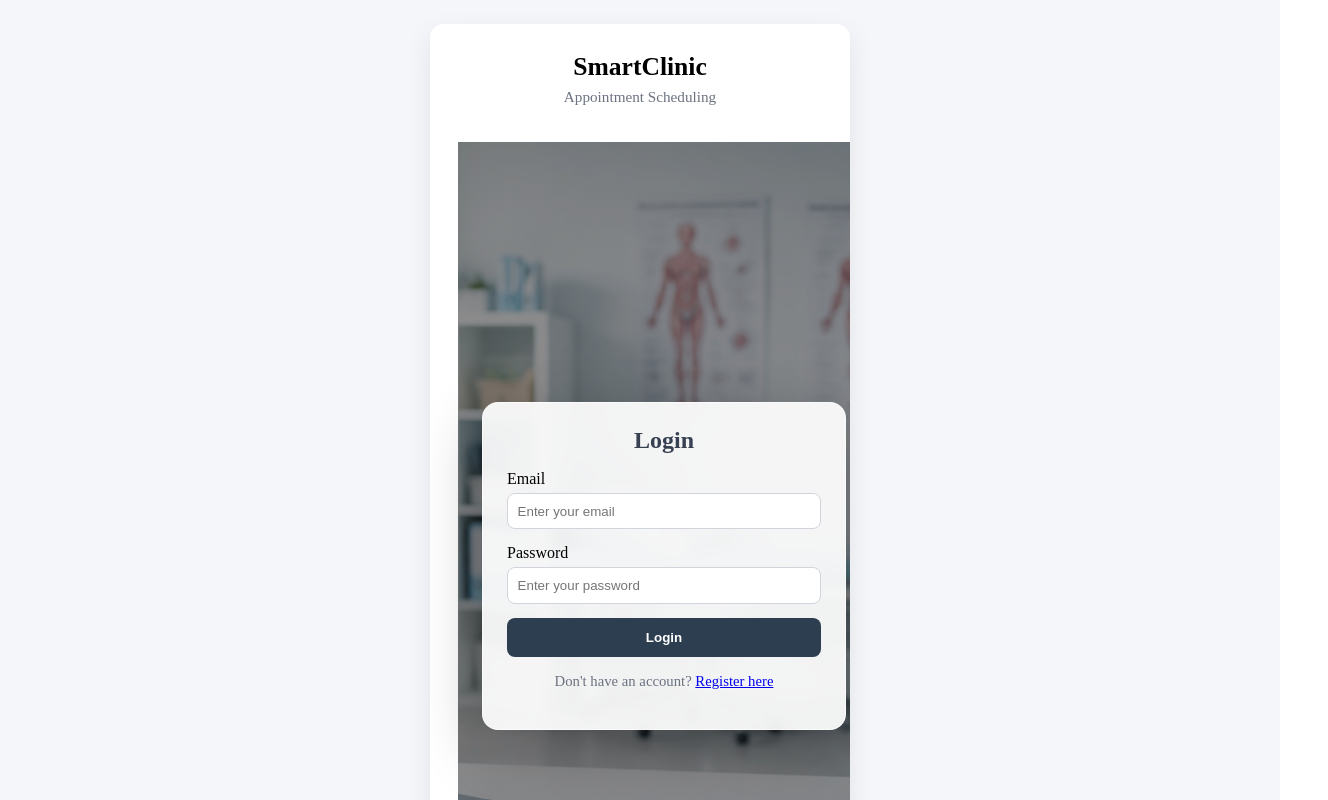
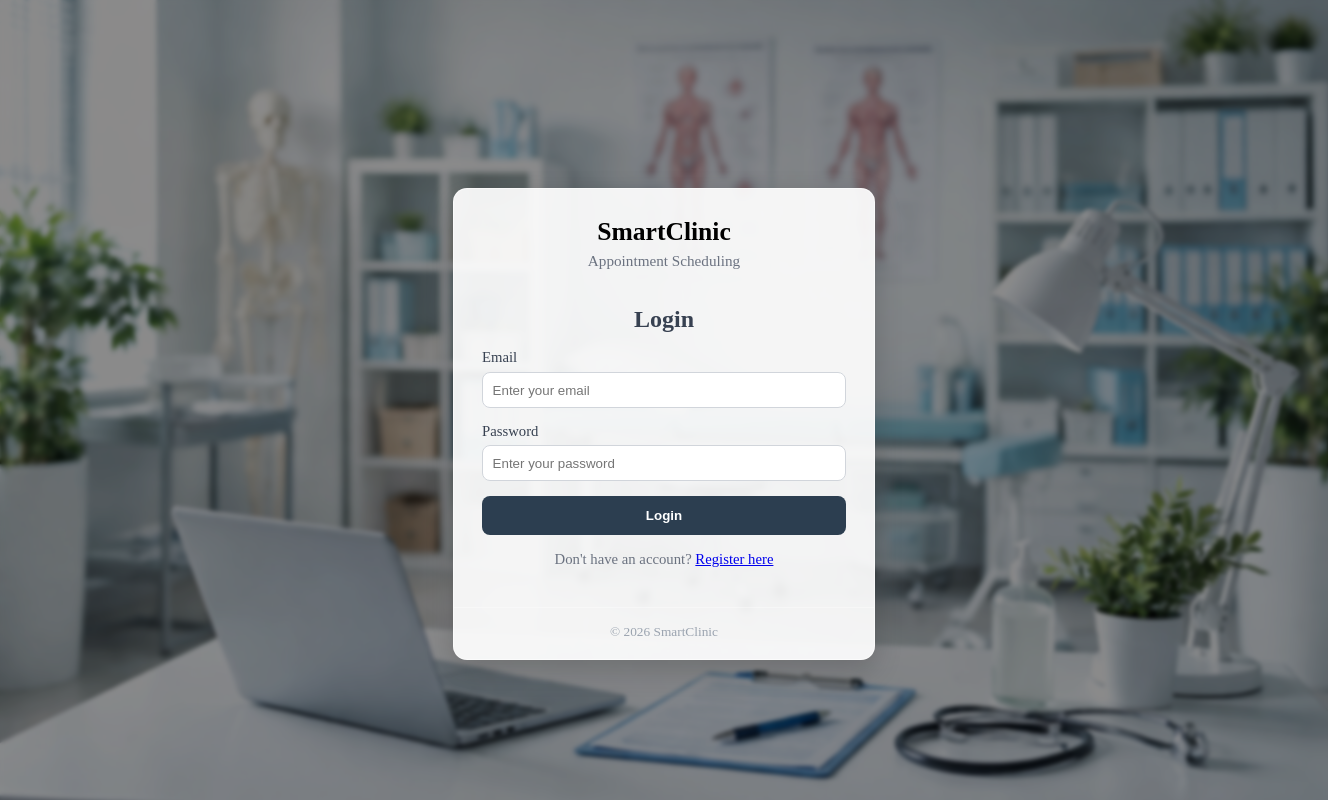
Before and after one commit to AdrianoLMedeiros/Smart-Clinic, a Vue app in the folder frontend/: page /login in a window 1280 px wide. Shown: the top 800 px of the page, 1328 px wide, since content can reach past the window. Built offline with nearby package versions, Linux system fonts and the light colour scheme; no server answers.

Commit message:
feat(ui): background adjustments, both guest anda athenticated layouts

```diff
--- a/frontend/src/layouts/AuthenticatedLayout.vue
+++ b/frontend/src/layouts/AuthenticatedLayout.vue
@@ -15,10 +15,13 @@ import AppHeader from "@/components/AppHeader.vue";
 <style scoped>
 .layout {
   min-height: 100vh;
-  background: #f4f6f9;
+  background: linear-gradient(180deg, #eef4fb 0%, #f7f9fc 100%);
 }
 
 .content {
   padding: 2rem;
+  width: 100%;
+  max-width: 1200px;
+  margin: 0 auto;
 }
 </style>
--- a/frontend/src/layouts/GuestLayout.vue
+++ b/frontend/src/layouts/GuestLayout.vue
@@ -1,8 +1,11 @@
 <script setup lang="ts">
+import bgUrl from "@/assets/login-bg.png";
 </script>
 
 <template>
-  <div class="guest">
+  <div class="guest" :style="{ '--guest-bg': `url(${bgUrl})` }">
+    <div class="overlay"></div>
+
     <div class="card">
       <header class="header">
         <h1>SmartClinic</h1>
@@ -23,26 +26,48 @@
 <style scoped>
 .guest {
   min-height: 100vh;
+  width: 100%;
+
   display: flex;
   align-items: center;
   justify-content: center;
-  background: #f4f6f9;
+
   padding: 1.5rem;
+  position: relative;
+
+  background-image: var(--guest-bg);
+  background-size: cover;
+  background-position: center;
+  background-repeat: no-repeat;
+}
+
+/* overlay pra dar contraste */
+.overlay {
+  position: absolute;
+  inset: 0;
+  background: rgba(0, 0, 0, 0.45);
+  backdrop-filter: blur(2px);
 }
 
 .card {
+  position: relative;
+  z-index: 1;
+
   width: 100%;
   max-width: 420px;
-  background: white;
+
+  background: rgba(255, 255, 255, 0.92);
   border-radius: 14px;
-  box-shadow: 0 10px 28px rgba(0, 0, 0, 0.08);
+  box-shadow: 0 10px 28px rgba(0, 0, 0, 0.18);
   overflow: hidden;
+
+  border: 1px solid rgba(255, 255, 255, 0.55);
 }
 
 .header {
   padding: 1.75rem 1.75rem 1rem;
   text-align: center;
-  background: #ffffff;
+  background: transparent;
 }
 
 .header h1 {
@@ -64,6 +89,6 @@
   padding: 0.9rem 1.75rem 1.2rem;
   text-align: center;
   color: #9aa3af;
-  border-top: 1px solid #eef1f5;
+  border-top: 1px solid rgba(255, 255, 255, 0.35);
 }
 </style>
--- a/frontend/src/pages/LoginPage.vue
+++ b/frontend/src/pages/LoginPage.vue
@@ -40,16 +40,14 @@ async function handleLogin() {
 </script>
 
 <template>
-  <!-- WRAPPER FULLSCREEN -->
-  <div class="login-page">
-    <!-- CARD -->
-    <div class="login-card">
+  <div>
     <h2 class="title">Login</h2>
 
     <form @submit.prevent="handleLogin" class="form">
       <div class="form-group">
-          <label>Email</label>
+        <label for="email">Email</label>
         <input
+          id="email"
           v-model="email"
           type="email"
           placeholder="Enter your email"
@@ -59,8 +57,9 @@ async function handleLogin() {
       </div>
 
       <div class="form-group">
-          <label>Password</label>
+        <label for="password">Password</label>
         <input
+          id="password"
           v-model="password"
           type="password"
           placeholder="Enter your password"
@@ -69,7 +68,9 @@ async function handleLogin() {
         />
       </div>
 
-        <p v-if="errorMessage" class="error">{{ errorMessage }}</p>
+      <p v-if="errorMessage" class="error" role="alert">
+        {{ errorMessage }}
+      </p>
 
       <button type="submit" :disabled="loading">
         {{ loading ? "Logging in..." : "Login" }}
@@ -81,52 +82,9 @@ async function handleLogin() {
       <router-link to="/register">Register here</router-link>
     </p>
   </div>
-  </div>
 </template>
 
 <style scoped>
-/* FULLSCREEN BACKGROUND */
-.login-page {
-  min-height: 100vh;
-  width: 100%;
-
-  display: flex;
-  justify-content: center;
-  align-items: center;
-
-  padding: 24px;
-  position: relative;
-
-  background-image: url("@/assets/login-bg.png");
-  background-size: cover;
-  background-position: center;
-  background-repeat: no-repeat;
-}
-
-/* OVERLAY (pra dar contraste no card) */
-.login-page::before {
-  content: "";
-  position: absolute;
-  inset: 0;
-  background: rgba(0, 0, 0, 0.45);
-}
-
-/* CARD POR CIMA DO OVERLAY */
-.login-card {
-  position: relative;
-  z-index: 1;
-
-  width: min(420px, 100%);
-  padding: 24px;
-
-  border-radius: 16px;
-  background: rgba(255, 255, 255, 0.92);
-  backdrop-filter: blur(6px);
-
-  border: 1px solid rgba(255, 255, 255, 0.6);
-  box-shadow: 0 20px 60px rgba(0, 0, 0, 0.3);
-}
-
 .title {
   margin: 0 0 1rem;
   text-align: center;
@@ -144,6 +102,11 @@ async function handleLogin() {
   display: flex;
   flex-direction: column;
   gap: 0.35rem;
+}
+
+label {
+  font-size: 0.92rem;
+  color: #374151;
 }
 
 input {
```
Lines whose indentation alone changed are shown as unchanged.
